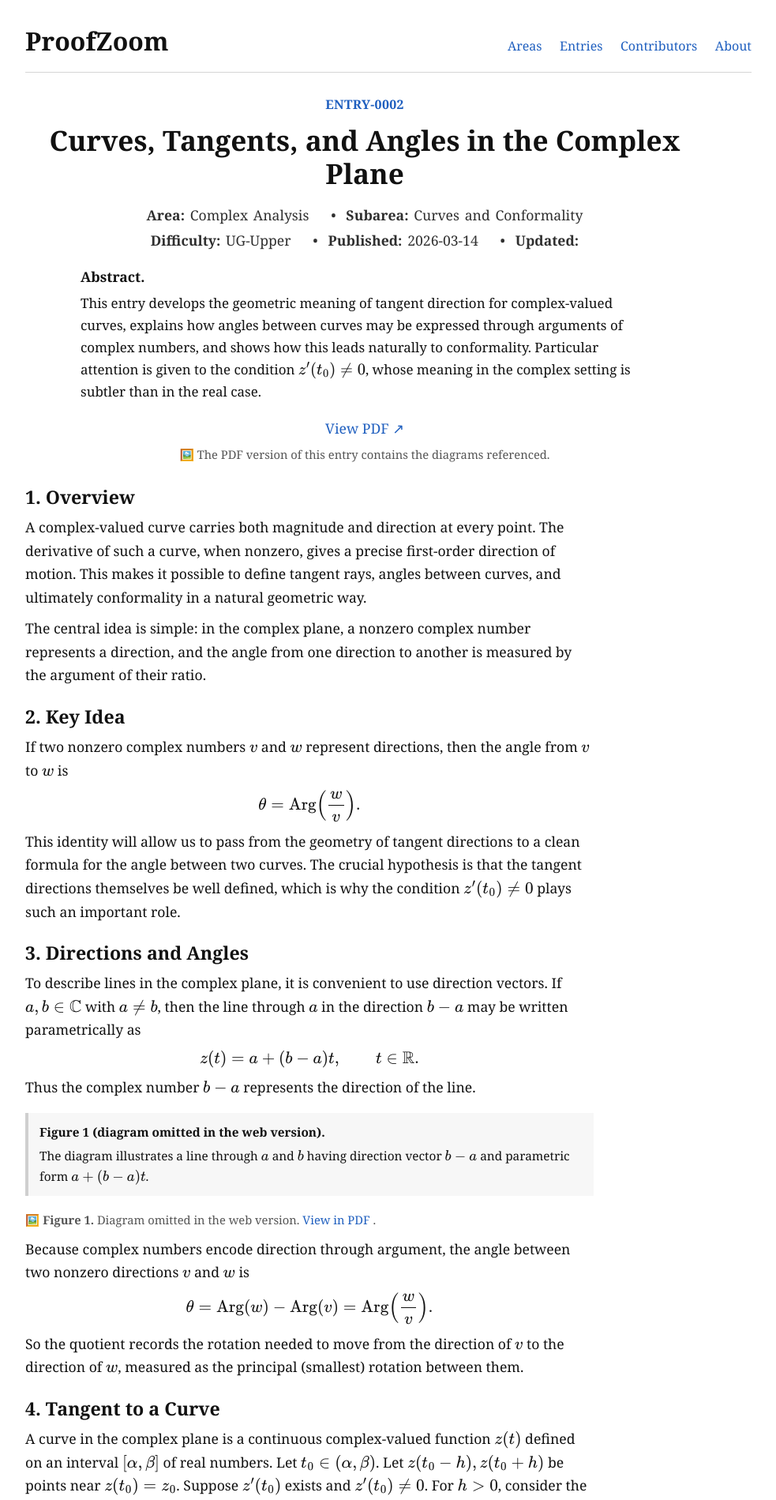
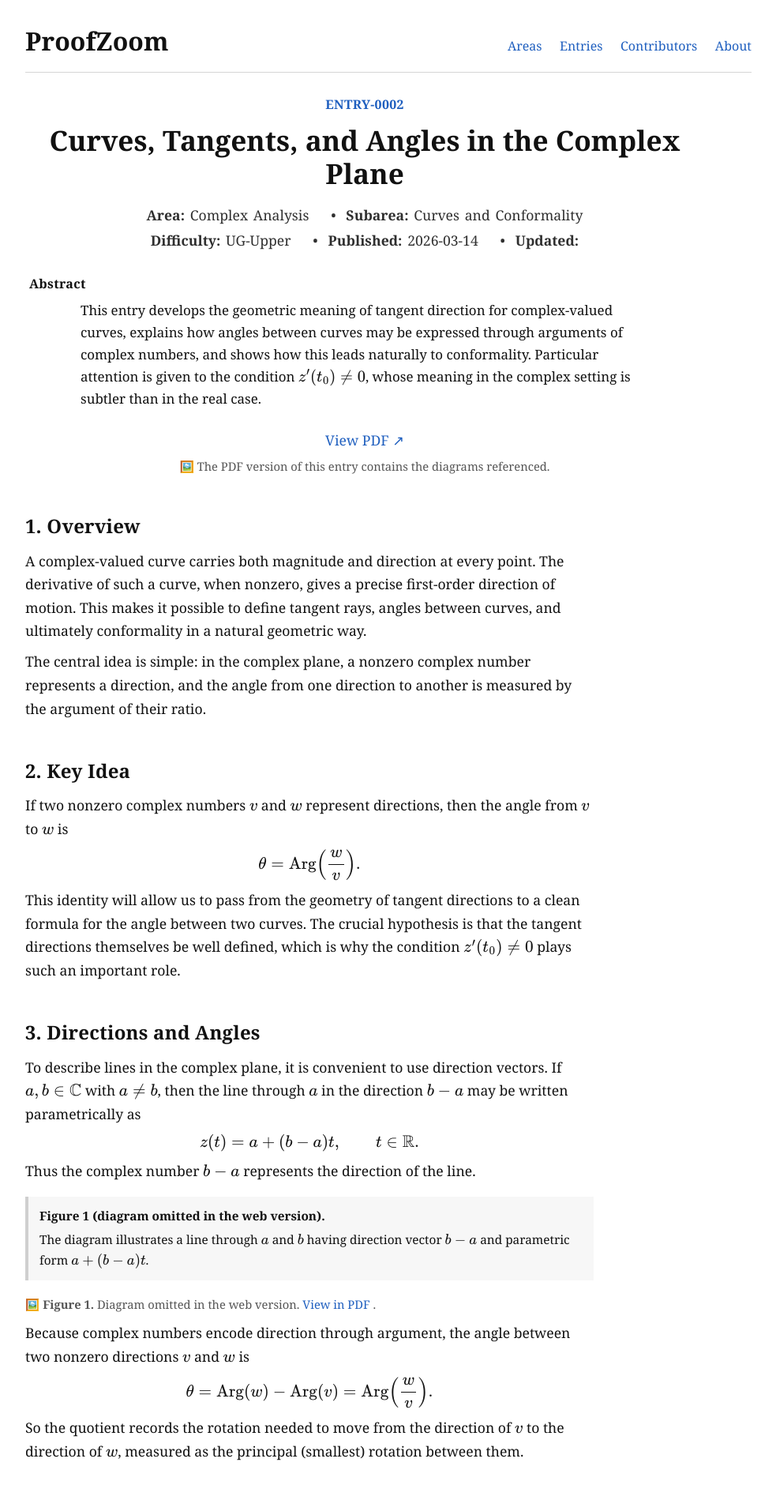
Before and after one commit to Dinside01/proofzoom, a Jekyll site: the page built from _entries/entry-0002-curves-tangents-angles.md, in a window 1280 px wide. Shown: the top 1899 px of the page at 79% size, without its empty margins (148-1131 px from the left). Built offline with Jekyll 4.4.1, drawn with Linux system fonts in a browser that asks for light colours.

Commit message:
Refine entry layout, site styling, and update Entries 0002 and 0005

```diff
--- a/_entries/entry-0002-curves-tangents-angles.md
+++ b/_entries/entry-0002-curves-tangents-angles.md
@@ -633,12 +633,15 @@ $$
 
 Together these formulas explain why analytic functions with nonzero derivative are conformal.
 
+---
+
 ## References
 
 1. A.-L. Cauchy, *Cours d’Analyse de l’École Royale Polytechnique*, 1821.
 2. C. Carathéodory, *Theory of Functions of a Complex Variable*, Vol. 1, Chelsea, 1954.
 3. L. V. Ahlfors, *Complex Analysis*, 3rd ed., McGraw–Hill, 1979.
 4. T. Needham, *Visual Complex Analysis*, Oxford University Press, 1997.
-<br>
+
+---
 
 **Cite as:** ProofZoom Entry-0002: *Curves, Tangents, and Angles in the Complex Plane*.
--- a/_layouts/entry.html
+++ b/_layouts/entry.html
@@ -25,12 +25,15 @@ layout: default
       <strong>Updated:</strong> {{ page.updated }}
     </p>
   </div>
-{% if page.abstract %}
-  <p class="entry-abstract-label"><strong>Abstract.</strong></p>
-  <div class="entry-abstract">
-    {{ page.abstract }}
-  </div>
-{% endif %}
+
+  {% if page.abstract %}
+    <div class="entry-abstract-wrap">
+      <div class="entry-abstract-label">Abstract</div>
+      <div class="entry-abstract">
+        {{ page.abstract }}
+      </div>
+    </div>
+  {% endif %}
 
   {% if page.pdf %}
     <p class="entry-download">
--- a/assets/css/site.css
+++ b/assets/css/site.css
@@ -232,23 +232,40 @@ a.button:hover {
   padding-left: 1.2em;
   padding-right: 0.35em;
 }
-.entry-abstract-label {
+.entry-abstract-wrap {
   max-width: 720px;
-  margin: 18px auto 6px auto;
+  margin: 0 auto 20px auto;
+}
+
+.entry-abstract-wrap {
+  max-width: 720px;
+  margin: 32px auto 24px auto;  /* ← increased top margin */
   text-align: left;
 }
+
+.entry-abstract-label {
+  display: block;
+
+  font-size: 1.0rem;
+  font-weight: 600;
+  letter-spacing: 0.3px;
+  line-height: 1.2;
+
+  text-align: left;
+  margin: 0 0 10px -65px;
+}
+
 .entry-abstract {
-  max-width: 720px;
-  margin: 0 auto 18px auto;
+  margin: 0;
   text-align: left;
   font-size: 1.06rem;
   line-height: 1.65;
 }
 
-.abstract {
-  max-width: 850px;
-  margin: 0 auto;
+.entry-abstract p {
+  margin: 0;
 }
+
 .entry-download {
   margin: 16px 0 0 0;
 }
@@ -284,15 +301,19 @@ a.button:hover {
 }
 
 .entry-content h2 {
-  margin-top: 1em;
-  margin-bottom: 0.3em;
+  font-variant-numeric: lining-nums;
+  font-size: 1.5rem;
   font-weight: 600;
-  font-size: 1.45rem;
-  line-height: 1.22;
+  line-height: 1.3;
+
+  margin-top: 48px;
+  margin-bottom: 14px;
+
+  letter-spacing: 0.2px;
 }
 
 .entry-content h3 {
-  margin-top: 1.15em;
+  margin-top: 1.25em;
   margin-bottom: 0.32em;
   font-weight: 600;
   font-size: 1.2rem;
```
Also changed, not shown: _entries/entry-0005-Cauchys-Theorem-and-the-Geometry-of-the-Domain.md (+5 -0 lines), 1 other file.
